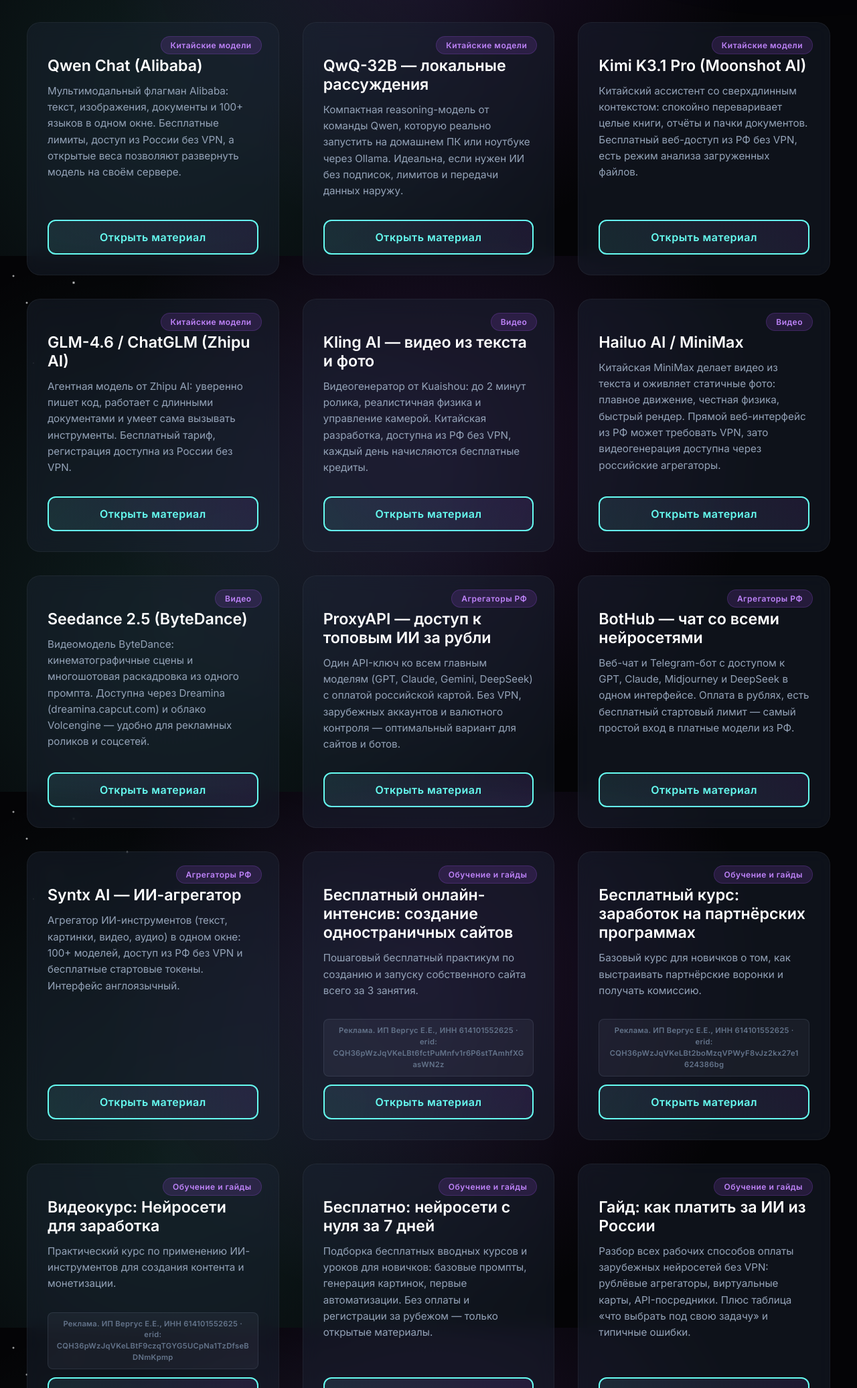
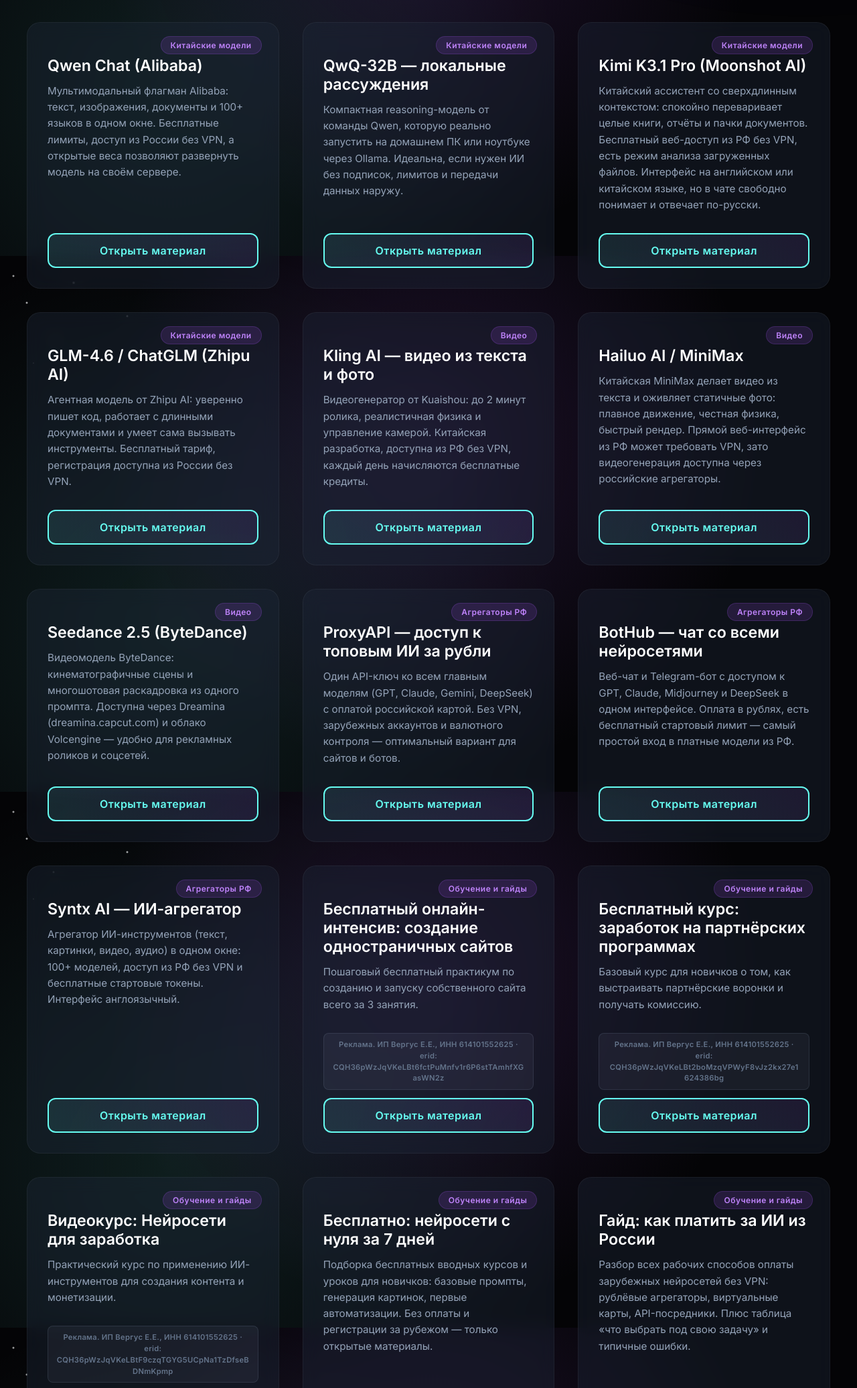
Before and after one commit to DianaAmazo125/ai-digest-vibe, a Flask app: page / in a window 1280 px wide. Shown: the part 1218-3290 px from the top of the page at 67% size. Run offline with Flask 3, Linux system fonts and the light colour scheme.

Commit message:
fix: counter counts only catalog cards, not the RSYA ad block; add Kimi language note

```diff
--- a/data.json
+++ b/data.json
@@ -42,7 +42,7 @@
     {
         "id": 5,
         "title": "Kimi K3.1 Pro (Moonshot AI)",
-        "desc": "Китайский ассистент со сверхдлинным контекстом: спокойно переваривает целые книги, отчёты и пачки документов. Бесплатный веб-доступ из РФ без VPN, есть режим анализа загруженных файлов.",
+        "desc": "Китайский ассистент со сверхдлинным контекстом: спокойно переваривает целые книги, отчёты и пачки документов. Бесплатный веб-доступ из РФ без VPN, есть режим анализа загруженных файлов. Интерфейс на английском или китайском языке, но в чате свободно понимает и отвечает по-русски.",
         "tag": "china",
         "tag_name": "Китайские модели",
         "cpa_url": "https://www.kimi.com",
--- a/templates/index.html
+++ b/templates/index.html
@@ -53,7 +53,7 @@
         <div class="grid" id="cards-grid">
             {% for card in cards %}
             <!-- data-tag содержит название категории, по нему работает фильтрация на JS -->
-            <div class="card" data-tag="{{ card.tag_name }}" data-title="{{ card.title | lower }}">
+            <div class="card catalog-card" data-tag="{{ card.tag_name }}" data-title="{{ card.title | lower }}">
                 <div class="card-tag">{{ card.tag_name }}</div>
                 <h3>{{ card.title }}</h3>
                 <p>{{ card.desc }}</p>
@@ -107,6 +107,12 @@
             alert('Вы открываете материал: ' + title + '\n\nКод работает отлично, страница готова к сдаче на GitHub! 🚀');
         }
 
+        // Кроме карточек каталога, в сетке есть встроенный рекламный блок РСЯ:
+        // у него тоже класс .card, но в счётчик «Найдено» он попадать не должен.
+        function isCatalogCard(card) {
+            return card.classList.contains('catalog-card');
+        }
+
         // Логика фильтрации кнопок-тегов
         function filterTag(tag) {
             // Меняем активную кнопку
@@ -119,7 +125,10 @@
             cards.forEach(card => {
                 if (tag === 'all' || card.getAttribute('data-tag') === tag) {
                     card.style.display = 'flex';
-                    visibleCount++;
+                    // считаем только настоящие карточки каталога, без рекламного блока
+                    if (isCatalogCard(card)) {
+                        visibleCount++;
+                    }
                 } else {
                     card.style.display = 'none';
                 }
@@ -140,7 +149,10 @@
 
         if (titleText.includes(query)) {
             card.style.display = 'flex'; // возвращаем отображение, как в твоем filterTag
-            visibleCount++;
+            // считаем только настоящие карточки каталога, без рекламного блока
+            if (isCatalogCard(card)) {
+                visibleCount++;
+            }
         } else {
             card.style.display = 'none';
         }
```
